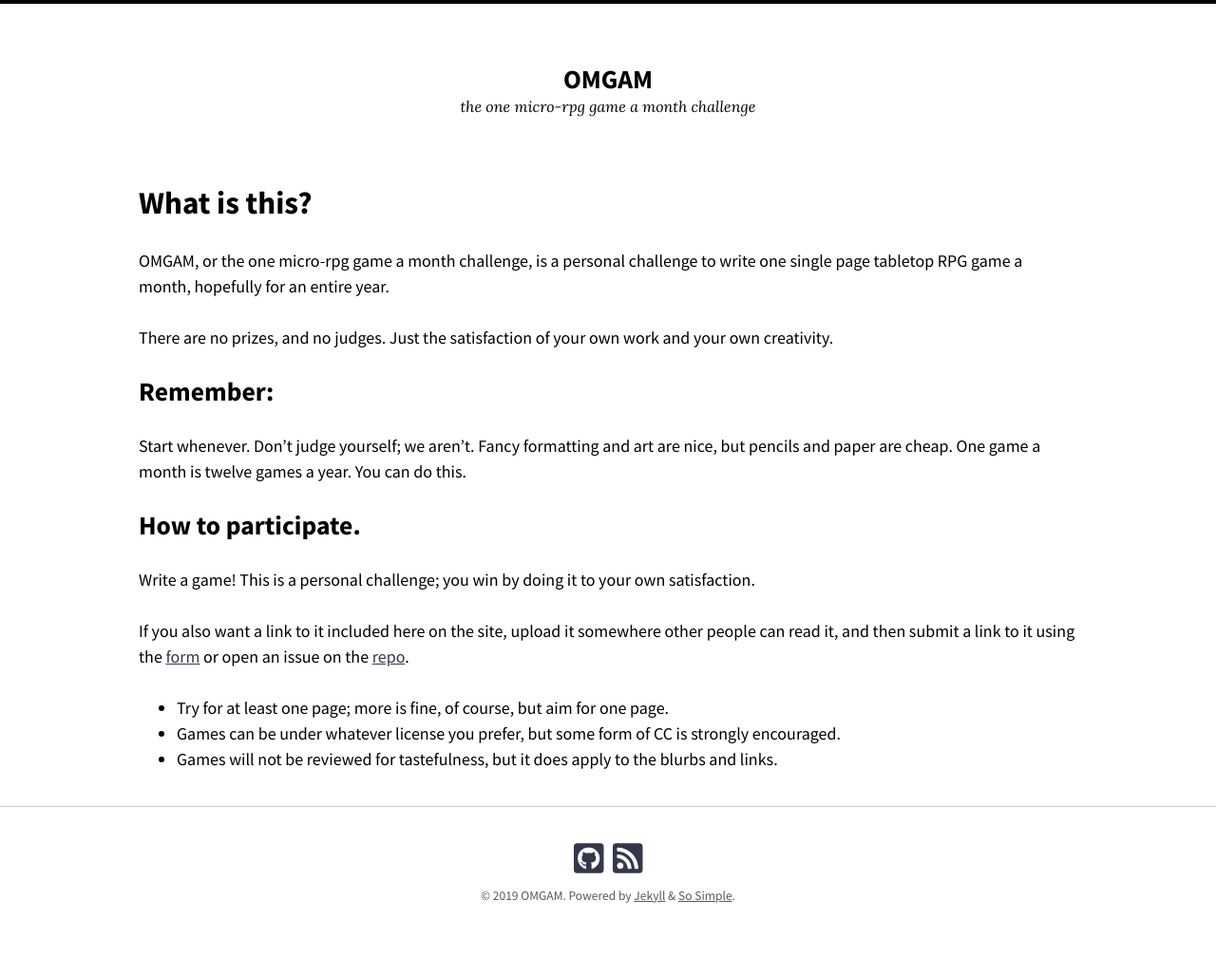
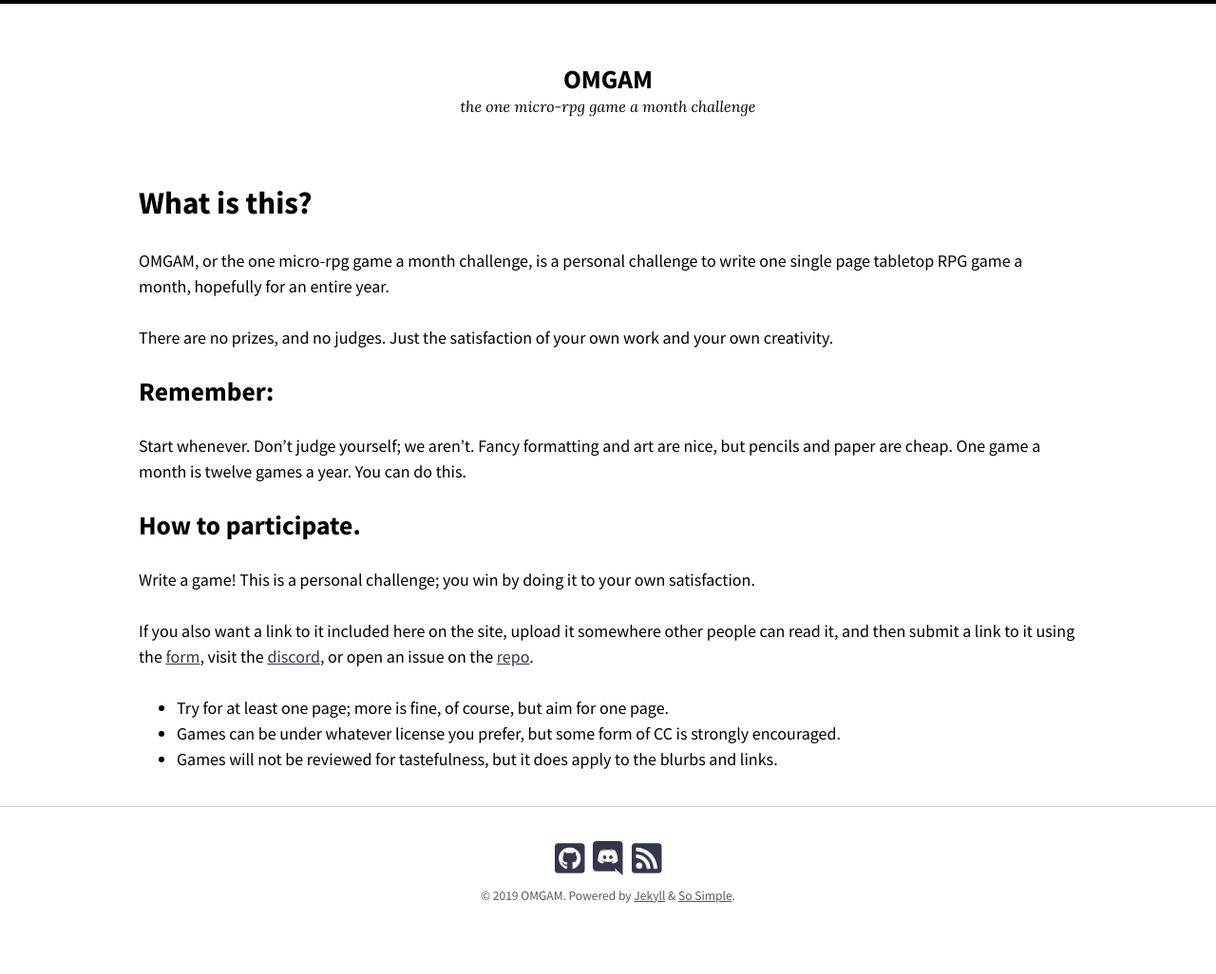
Before and after one commit to exposit/omgam, a Jekyll site: the page built from index.md, in a window 1280 px wide. Shown: the whole page at 95% size. Built offline with Jekyll 4.4.1, drawn with Linux system fonts in a browser that asks for light colours; nearby versions of some CDN libraries.

Commit message:
adding discord icon

```diff
--- a/_config.yml
+++ b/_config.yml
@@ -115,6 +115,9 @@ footer_links:
   - title: GitHub
     url: https://github.com/exposit
     icon: fab fa-github-square
+  - title: Discord
+    url: https://discord.gg/cAZ5Rjy
+    icon: fab fa-discord
   - title: Feed
     url: atom.xml
     icon: fas fa-rss-square
--- a/index.md
+++ b/index.md
@@ -17,7 +17,7 @@ Start whenever. Don't judge yourself; we aren't. Fancy formatting and art are ni
 
 Write a game! This is a personal challenge; you win by doing it to your own satisfaction.
 
-If you also want a link to it included here on the site, upload it somewhere other people can read it, and then submit a link to it using the [form](https://goo.gl/forms/OOCgOKmprRAuVp2s2) or open an issue on the [repo](https://github.com/exposit/omgam).
+If you also want a link to it included here on the site, upload it somewhere other people can read it, and then submit a link to it using the [form](https://goo.gl/forms/OOCgOKmprRAuVp2s2), visit the [discord](https://discord.gg/cAZ5Rjy), or open an issue on the [repo](https://github.com/exposit/omgam).
 
 * Try for at least one page; more is fine, of course, but aim for one page.
 * Games can be under whatever license you prefer, but some form of CC is strongly encouraged.
```
